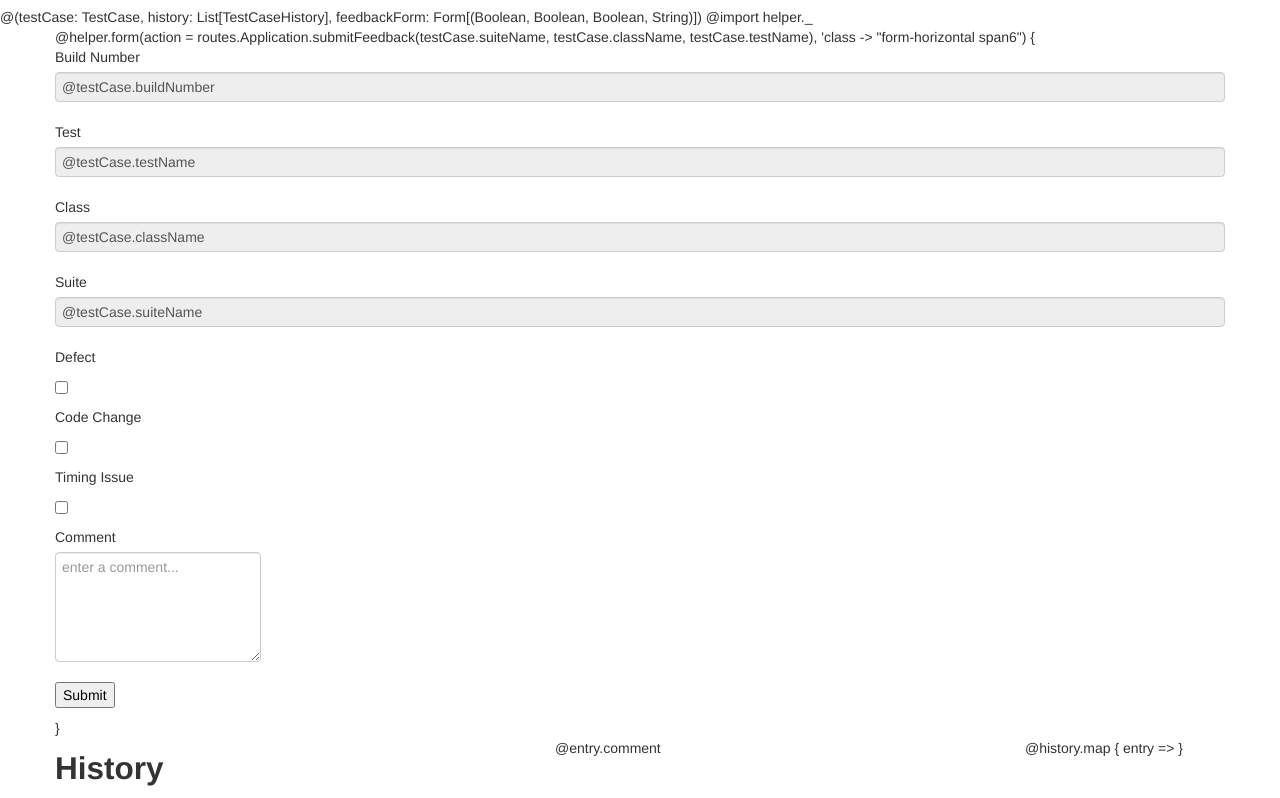
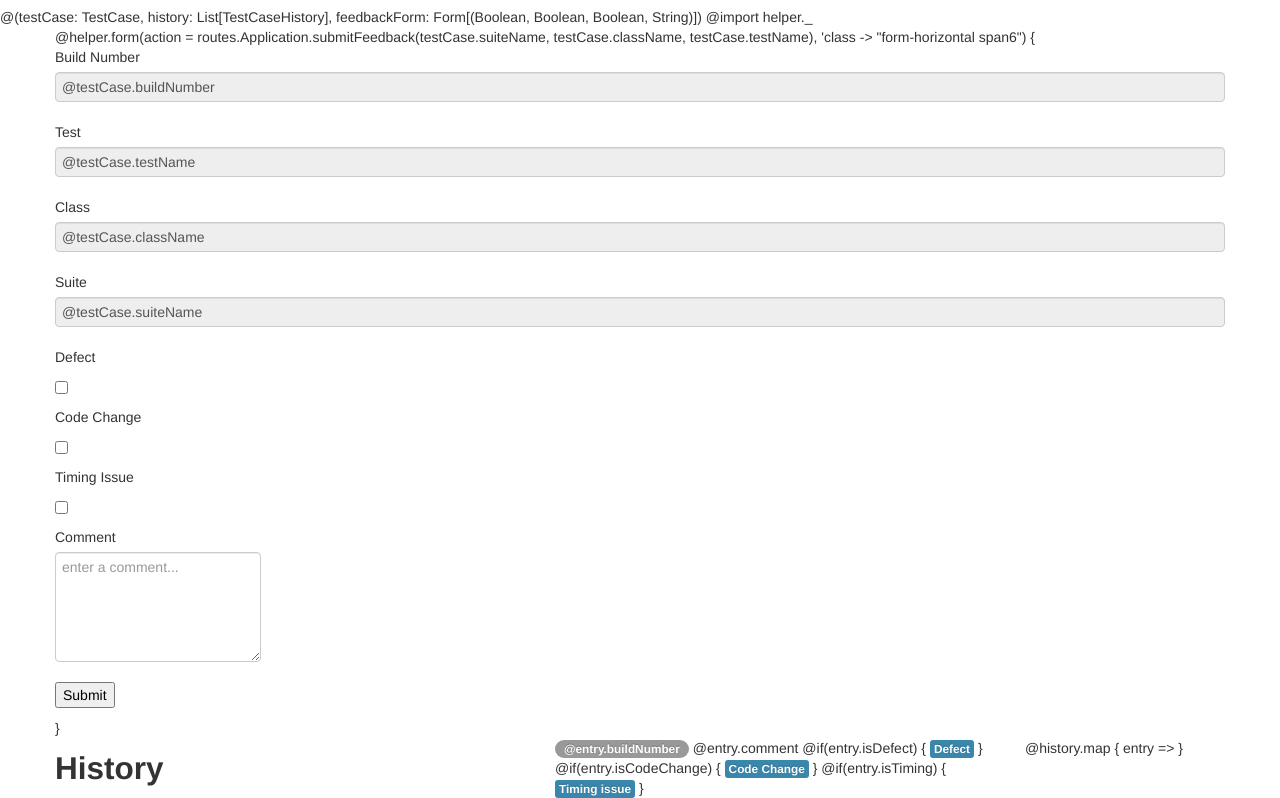
Before and after one commit to alexanderfloh/feedbock, a plain HTML site: page app/views/testCaseDetails.scala.html in a window 1280 px wide. Shown: the part 53-851 px from the top of the page. Drawn offline with Linux system fonts and the light colour scheme; files that its build step writes are made by us from their sources; files whose address does not match are found by name.

Commit message:
fixed checkboxes sending invalid form data displaying full history data

```diff
--- a/app/views/testCaseDetails.scala.html
+++ b/app/views/testCaseDetails.scala.html
@@ -41,7 +41,7 @@
             <span class="icon-bar"></span>
             <span class="icon-bar"></span>
           </button>
-          <a class="brand" href="#">Feedbock</a>
+          <a class="brand" href="/">Feedbock</a>
           <div class="nav-collapse collapse">
             <ul class="nav">
               <li class="active"><a href="#">Home</a></li>
@@ -83,7 +83,7 @@
 					<label class="control-label">Defect</label>
 					<div class="controls">
 						<label class="checkbox">
-							<input type="checkbox" name="defect" value="" />
+							<input type="checkbox" name="defect" value="true" />
 						</label>
 					</div>
 				</div>
@@ -91,7 +91,7 @@
 					<label class="control-label">Code Change</label>
 					<div class="controls">
 						<label class="checkbox">
-							<input type="checkbox" name="codeChange" value="" />
+							<input type="checkbox" name="codeChange" value="true" />
 						</label>
 					</div>
 				</div>
@@ -99,7 +99,7 @@
 					<label class="control-label">Timing Issue</label>
 					<div class="controls">
 						<label class="checkbox">
-							<input type="checkbox" name="timing" value="" />
+							<input type="checkbox" name="timing" value="true" />
 						</label>
 					</div>
 				</div>
@@ -125,7 +125,11 @@
 			<h2 class="span5">History</h2>
 			@history.map { entry =>
 				<div class="span5">
+					<span class="badge">@entry.buildNumber</span>
 					@entry.comment
+					@if(entry.isDefect) { <span class="label label-info">Defect</span> }
+					@if(entry.isCodeChange) { <span class="label label-info">Code Change</span> }
+					@if(entry.isTiming) { <span class="label label-info">Timing issue</span> }
 				</div>
 			}
       	</div>
```
Also changed, not shown: 2 other files.
